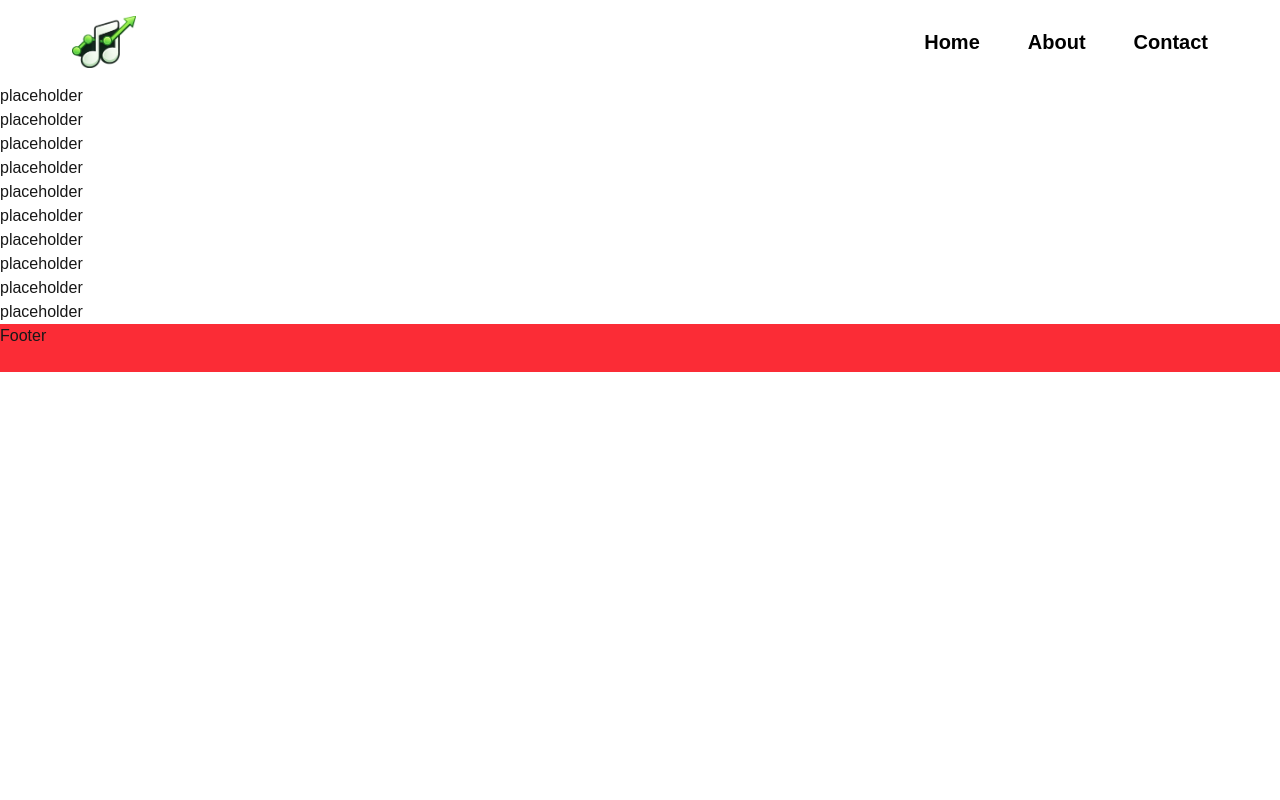
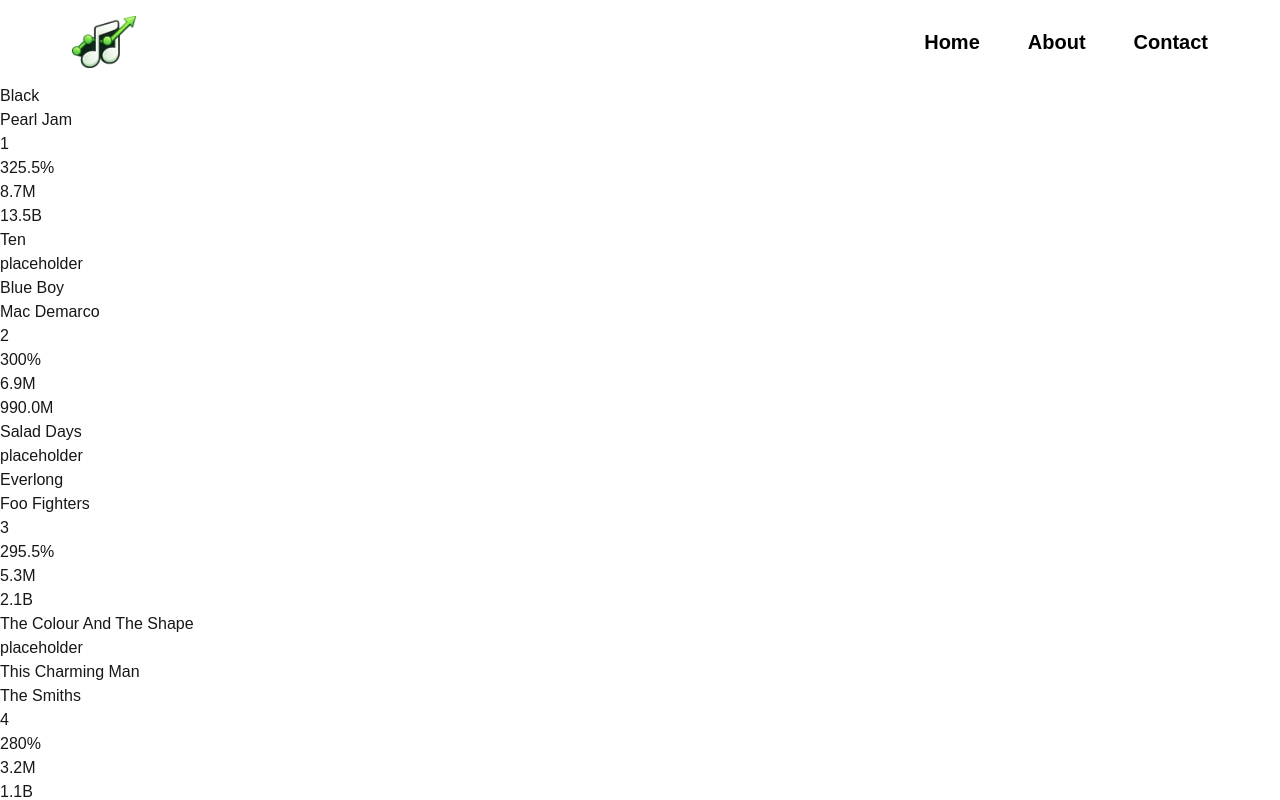
Before and after one commit to colinpmaloney/Track-Tracker-Frontend, a Next.js app: page / in a window 1280 px wide. Shown: the top 800 px of the page. Built offline with nearby package versions, Linux system fonts and the light colour scheme.

Commit message:
TrackCard component is finished. Currently just feeding the mock data into the home page and then using that for the top ten TrackList. Need to start ingesting from backend. Next step is styling the Cards and TrackList.

```diff
--- a/app/components/TrackCard.tsx
+++ b/app/components/TrackCard.tsx
@@ -2,6 +2,14 @@
 // is contained inside the TrackList
 
 import type { SongCard } from "../types";
+
+// formatListens helper function: make large integers suitable for shorthand stling (e.g "Daily Listens: 10.3M" compared to 10300000)
+function formatListens(n: number): string {
+    if (n >= 1_000_000_000) return `${(n / 1_000_000_000).toFixed(1)}B`
+    if (n >= 1_000_000) return `${(n / 1_000_000).toFixed(1)}M`
+    if (n >= 1_000) return `${(n / 1_000).toFixed(1)}K`
+    return n.toString()
+}
 
 export default function TrackCard({ songCard }: { songCard:SongCard }) {
     return(
@@ -10,6 +18,11 @@
             <p>{ songCard.song.artist }</p>
             <p>{ songCard.rank }</p>
             <p>{ songCard.weeklyGrowthPercent }%</p>
+            <p>{ formatListens(songCard.dailyListens) }</p>
+            <p>{ formatListens(songCard.totalListens) }</p>
+            {songCard.song.albumName ? <p>{songCard.song.albumName}</p> : null}
+            {songCard.song.releaseDate ? <p>{songCard.song.releaseDate}</p> : null}
+            {songCard.song.imageUrl ? <img src={songCard.song.imageUrl} alt={songCard.song.name} /> : <div>placeholder</div>}
         </div>
     )
 }
--- a/app/components/TrackList.tsx
+++ b/app/components/TrackList.tsx
@@ -1,12 +1,13 @@
 // TrackList component: contains list of SongCards
 
 import { SongCard } from "../types/song"
+import TrackCard from "./TrackCard"
 
 export default function TrackList({ songs }: { songs:SongCard[] }) {
     return (
         <div>
             {songs.map((song) => (
-                <div key={song.song.id}> placeholder </div>
+                <TrackCard key={song.song.id} songCard={song} />
             ))}
         </div>
     )
```
